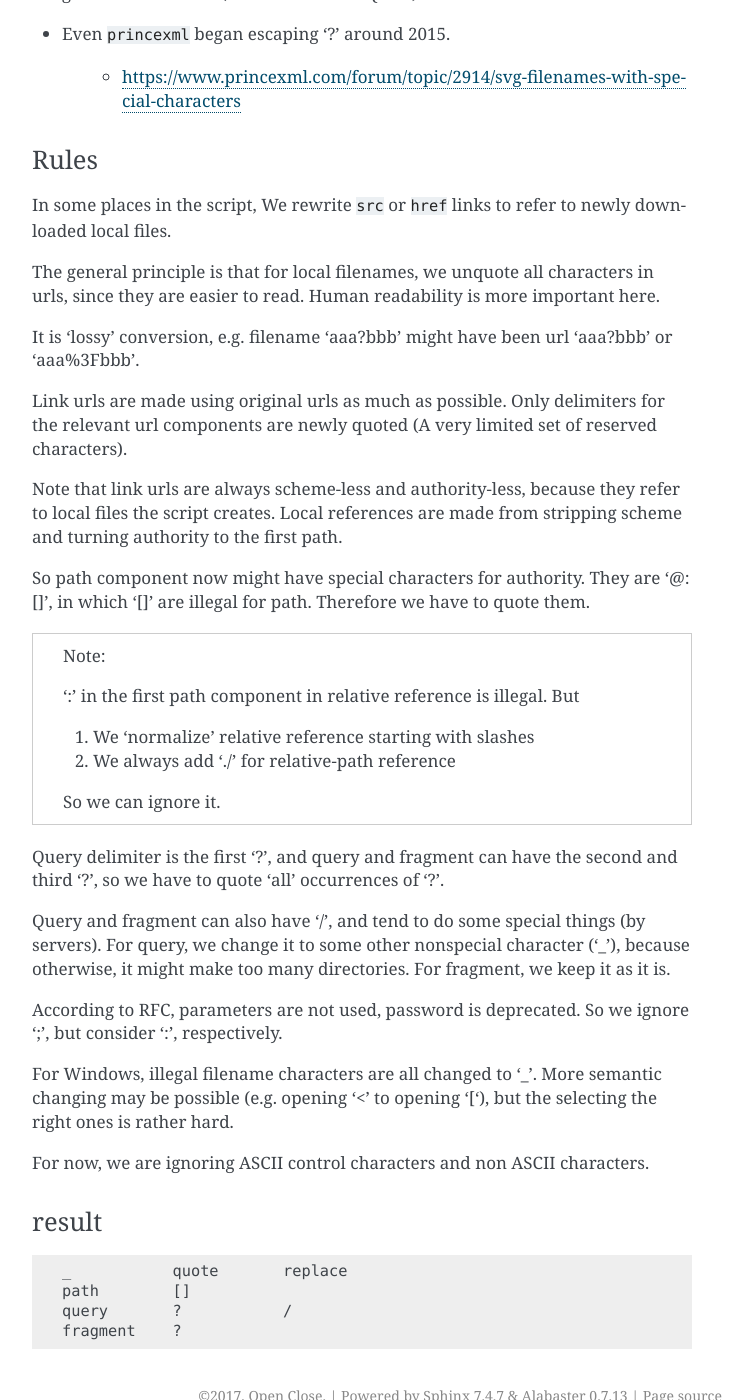
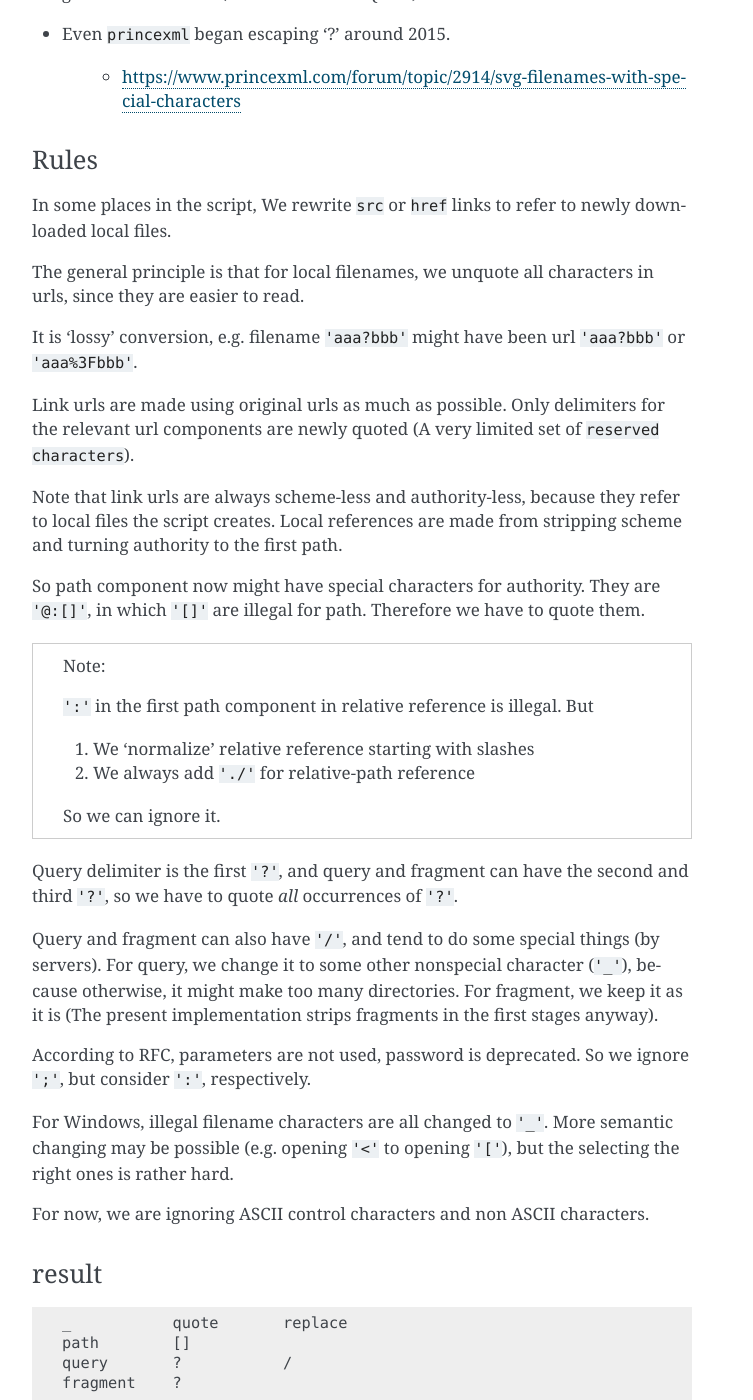
Before and after one commit to openandclose/tosixinch, a Sphinx documentation site: the page built from docs/development.rst, in a window 1280 px wide and 1400 px high, scrolled down 1295 px. Shown: the whole window, without its empty margins (388-1141 px from the left). Built offline with Sphinx 7.4.7, drawn with Linux system fonts in a browser that asks for light colours.

Commit message:
[small edits] (development.rst)

```diff
--- a/docs/development.rst
+++ b/docs/development.rst
@@ -71,14 +71,13 @@ We rewrite ``src`` or ``href`` links to refer to newly downloaded local files.
 The general principle is that
 for local filenames, we unquote all characters in urls,
 since they are easier to read.
-Human readability is more important here.
 
 It is 'lossy' conversion,
-e.g. filename 'aaa?bbb' might have been url 'aaa?bbb' or 'aaa%3Fbbb'.
+e.g. filename ``'aaa?bbb'`` might have been url ``'aaa?bbb'`` or ``'aaa%3Fbbb'``.
 
 Link urls are made using original urls as much as possible.
 Only delimiters for the relevant url components are newly quoted
-(A very limited set of reserved characters).
+(A very limited set of ``reserved characters``).
 
 Note that link urls are always scheme-less and authority-less,
 because they refer to local files the script creates.
@@ -86,33 +85,34 @@ Local references are made from
 stripping scheme and turning authority to the first path.
 
 So path component now might have special characters for authority.
-They are '@:[]', in which '[]' are  illegal for path.
+They are ``'@:[]'``, in which ``'[]'`` are  illegal for path.
 Therefore we have to quote them.
 
 .. note::
-    ':' in the first path component in relative reference is illegal. But
+    ``':'`` in the first path component in relative reference is illegal. But
 
     1. We 'normalize' relative reference starting with slashes
-    2. We always add './' for relative-path reference
+    2. We always add ``'./'`` for relative-path reference
 
     So we can ignore it.
 
-Query delimiter is the first '?',
-and query and fragment can have the second and third '?',
-so we have to quote 'all' occurrences of '?'.
+Query delimiter is the first ``'?'``,
+and query and fragment can have the second and third ``'?'``,
+so we have to quote *all* occurrences of ``'?'``.
 
-Query and fragment can also have '/',
+Query and fragment can also have ``'/'``,
 and tend to do some special things (by servers).
-For query, we change it to some other nonspecial character ('_'),
+For query, we change it to some other nonspecial character (``'_'``),
 because otherwise, it might make too many directories.
-For fragment, we keep it as it is.
+For fragment, we keep it as it is
+(The present implementation strips fragments in the first stages anyway).
 
 According to RFC, parameters are not used, password is deprecated.
-So we ignore ';', but consider ':', respectively.
+So we ignore ``';'``, but consider ``':'``, respectively.
 
-For Windows, illegal filename characters are all changed to '_'.
+For Windows, illegal filename characters are all changed to ``'_'``.
 More semantic changing may be possible
-(e.g. opening '<' to opening '['),
+(e.g. opening ``'<'`` to opening ``'['``),
 but the selecting the right ones is rather hard.
 
 For now, we are ignoring ASCII control characters
```
